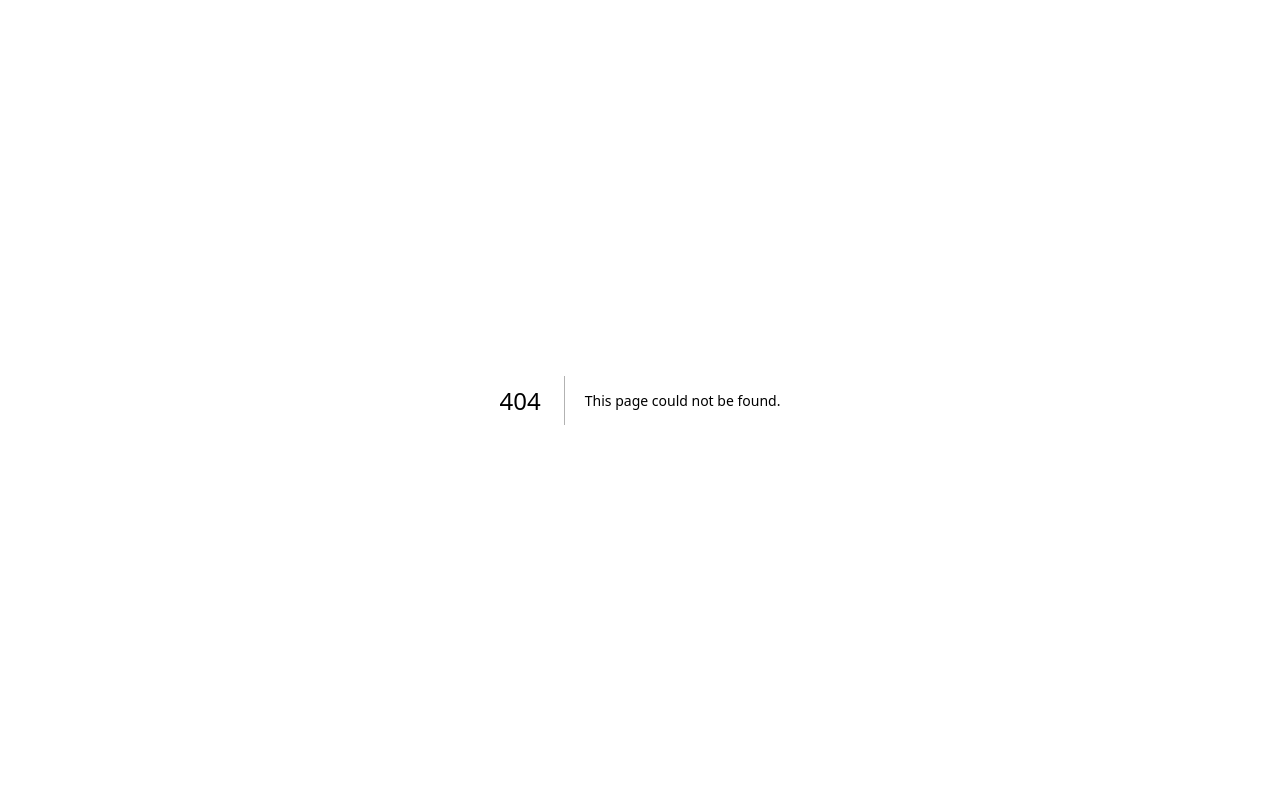
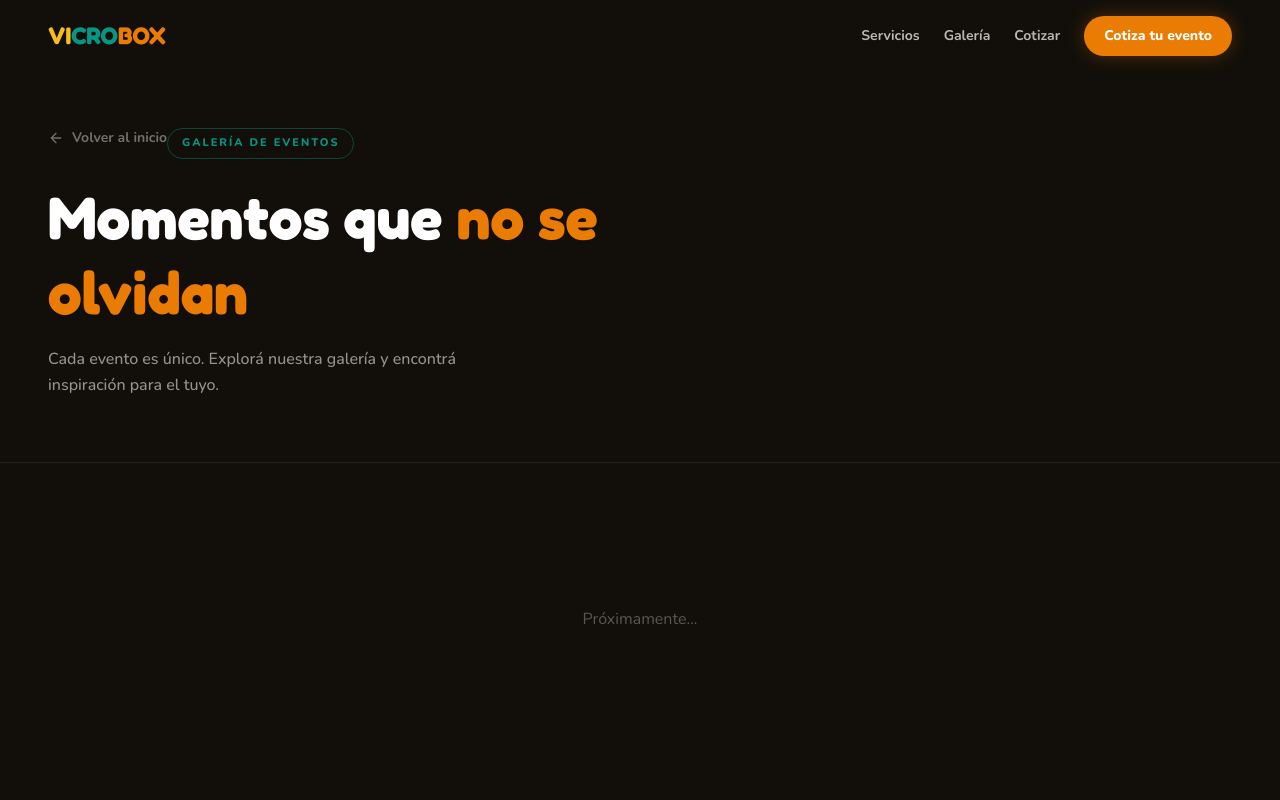
Before and after one commit to tomascrotti/vicrobox, a Next.js app: page /galeria in a window 1280 px wide. Before the commit this address had no page. Shown: the top 800 px of the page. Built offline with nearby package versions, Linux system fonts and the light colour scheme; no server answers; the database is empty.

Commit message:
feat: pagina /galeria con grid filtrable por tipo + nav actualizado

```diff
--- /dev/null
+++ b/src/app/(public)/galeria/page.tsx
@@ -0,0 +1,49 @@
+import { getActiveEvents } from '@/lib/data/events'
+import { GalleryGrid } from '@/components/public/GalleryGrid'
+
+export default async function GaleriaPage() {
+  const events = await getActiveEvents()
+
+  return (
+    <main className="min-h-screen bg-bg-main text-white">
+      {/* Hero header */}
+      <section className="px-6 md:px-12 pt-32 pb-16 border-b border-white/8">
+        <div className="mx-auto max-w-[1200px]">
+          <a
+            href="/"
+            className="inline-flex items-center gap-2 text-sm font-bold text-white/40 hover:text-white transition-colors mb-8"
+          >
+            <svg width="16" height="16" viewBox="0 0 24 24" fill="none" stroke="currentColor" strokeWidth={2} strokeLinecap="round" strokeLinejoin="round">
+              <path d="M19 12H5M12 5l-7 7 7 7" />
+            </svg>
+            Volver al inicio
+          </a>
+
+          <span className="mb-4 inline-block rounded-full border border-teal/40 px-3.5 py-1.5 text-[11px] font-extrabold tracking-[0.18em] text-teal uppercase">
+            Galería de Eventos
+          </span>
+
+          <h1 className="font-display text-4xl leading-tight md:text-6xl mb-4">
+            Momentos que <span className="text-orange">no se</span><br />
+            <span className="text-orange">olvidan</span>
+          </h1>
+
+          <p className="max-w-[480px] text-base font-medium leading-relaxed text-white/55">
+            Cada evento es único. Explorá nuestra galería y encontrá inspiración para el tuyo.
+          </p>
+        </div>
+      </section>
+
+      {/* Gallery */}
+      <section className="px-6 md:px-12 py-16">
+        <div className="mx-auto max-w-[1200px]">
+          {events.length === 0 ? (
+            <p className="text-center text-white/30 py-20">Próximamente...</p>
+          ) : (
+            <GalleryGrid events={events} />
+          )}
+        </div>
+      </section>
+    </main>
+  )
+}
--- /dev/null
+++ b/src/components/public/GalleryGrid.tsx
@@ -0,0 +1,126 @@
+'use client'
+
+import { useState } from 'react'
+import type { Event } from '@/types'
+
+const PLACEHOLDER = 'https://images.unsplash.com/photo-1519671482749-fd09be7ccebf?q=80&w=600&auto=format&fit=crop'
+
+function GalleryCard({ event }: { event: Event }) {
+  const cover = event.images?.[0]?.url ?? PLACEHOLDER
+  const photoCount = event.images?.length ?? 0
+  const services = event.services ?? []
+
+  return (
+    <a
+      href={`/eventos/${event.slug}`}
+      className="group flex flex-col bg-s2 rounded-[20px] overflow-hidden border border-white/7 hover:-translate-y-1 hover:border-white/20 transition-all duration-200"
+    >
+      {/* Image */}
+      <div className="relative h-[220px] flex-shrink-0 overflow-hidden">
+        <img
+          src={cover}
+          alt={event.name}
+          className="absolute inset-0 h-full w-full object-cover transition-transform duration-300 group-hover:scale-[1.03]"
+        />
+        {/* Photo count badge */}
+        {photoCount > 0 && (
+          <span
+            className="absolute top-3 right-3 flex items-center gap-1.5 rounded-full px-2.5 py-1 text-[11px] font-bold text-white"
+            style={{ background: 'rgba(12,12,16,0.65)', backdropFilter: 'blur(6px)' }}
+          >
+            <svg width="11" height="11" viewBox="0 0 24 24" fill="none" stroke="currentColor" strokeWidth={2} strokeLinecap="round" strokeLinejoin="round">
+              <rect x="3" y="3" width="18" height="18" rx="2"/><circle cx="8.5" cy="8.5" r="1.5"/><polyline points="21 15 16 10 5 21"/>
+            </svg>
+            {photoCount} {photoCount === 1 ? 'foto' : 'fotos'}
+          </span>
+        )}
+        {/* Bottom tags */}
+        <div className="absolute bottom-3 left-3 flex flex-wrap gap-1.5">
+          {event.event_type && (
+            <span className="rounded-full bg-black/55 px-2.5 py-1 text-[11px] font-bold text-white backdrop-blur-sm">
+              {event.event_type.name}
+            </span>
+          )}
+          {services.slice(0, 2).map((s) => (
+            <span key={s.id} className="rounded-full bg-black/55 px-2.5 py-1 text-[11px] font-bold text-white/80 backdrop-blur-sm">
+              {s.name}
+            </span>
+          ))}
+        </div>
+      </div>
+
+      {/* Body */}
+      <div className="flex flex-col gap-2 p-5 pb-6">
+        <p className="font-display text-base leading-tight text-white group-hover:text-orange transition-colors">
+          {event.name}
+        </p>
+        {event.date && (
+          <p className="text-[11px] font-bold text-white/35">
+            {new Date(event.date).toLocaleDateString('es-AR', { year: 'numeric', month: 'long', day: 'numeric' })}
+          </p>
+        )}
+        <p className="text-sm text-white/50 leading-relaxed line-clamp-2">{event.description}</p>
+      </div>
+    </a>
+  )
+}
+
+export function GalleryGrid({ events }: { events: Event[] }) {
+  const [activeType, setActiveType] = useState<string | null>(null)
+
+  const types = Array.from(
+    new Map(
+      events
+        .filter((e) => e.event_type)
+        .map((e) => [e.event_type!.id, e.event_type!])
+    ).values()
+  )
+
+  const filtered = activeType
+    ? events.filter((e) => e.event_type?.id === activeType)
+    : events
+
+  return (
+    <div>
+      {/* Filter pills */}
+      {types.length > 0 && (
+        <div className="flex flex-wrap gap-2 mb-10">
+          <button
+            onClick={() => setActiveType(null)}
+            className={`rounded-full px-4 py-2 text-[13px] font-bold transition-colors border ${
+              activeType === null
+                ? 'bg-orange border-orange text-white'
+                : 'border-white/16 text-white/60 hover:border-white/40 hover:text-white'
+            }`}
+          >
+            Todos
+          </button>
+          {types.map((t) => (
+            <button
+              key={t.id}
+              onClick={() => setActiveType(activeType === t.id ? null : t.id)}
+              className={`rounded-full px-4 py-2 text-[13px] font-bold transition-colors border ${
+                activeType === t.id
+                  ? 'bg-orange border-orange text-white'
+                  : 'border-white/16 text-white/60 hover:border-white/40 hover:text-white'
+              }`}
+            >
+              {t.name}
+            </button>
+          ))}
+        </div>
+      )}
+
+      {/* Grid */}
+      {filtered.length === 0 ? (
+        <p className="text-center text-white/30 py-20 text-sm">No hay eventos para este filtro.</p>
+      ) : (
+        <div className="grid grid-cols-1 sm:grid-cols-2 lg:grid-cols-3 gap-6">
+          {filtered.map((event) => (
+            <GalleryCard key={event.id} event={event} />
+          ))}
+        </div>
+      )}
+    </div>
+  )
+}
--- a/src/components/public/Header.tsx
+++ b/src/components/public/Header.tsx
@@ -28,8 +28,8 @@ export function Header() {
       </Link>
       <nav className="flex items-center gap-6">
         <Link href="/#servicios" className={NAV_LINK_CLASS}>Servicios</Link>
-        <Link href="/#nosotros" className={NAV_LINK_CLASS}>Nosotros</Link>
-        <Link href="/#eventos-destacados" className={NAV_LINK_CLASS}>Eventos</Link>
+        <Link href="/galeria" className={NAV_LINK_CLASS}>Galería</Link>
+        <Link href="/#cta" className={NAV_LINK_CLASS}>Cotizar</Link>
         <Link
           href="/#cta"
           className="rounded-full bg-orange px-5 py-2.5 text-sm font-extrabold whitespace-nowrap text-white shadow-[0_0_18px_rgba(234,124,3,0.30)] transition-all hover:scale-[1.03] hover:bg-[#D06B00]"
```
